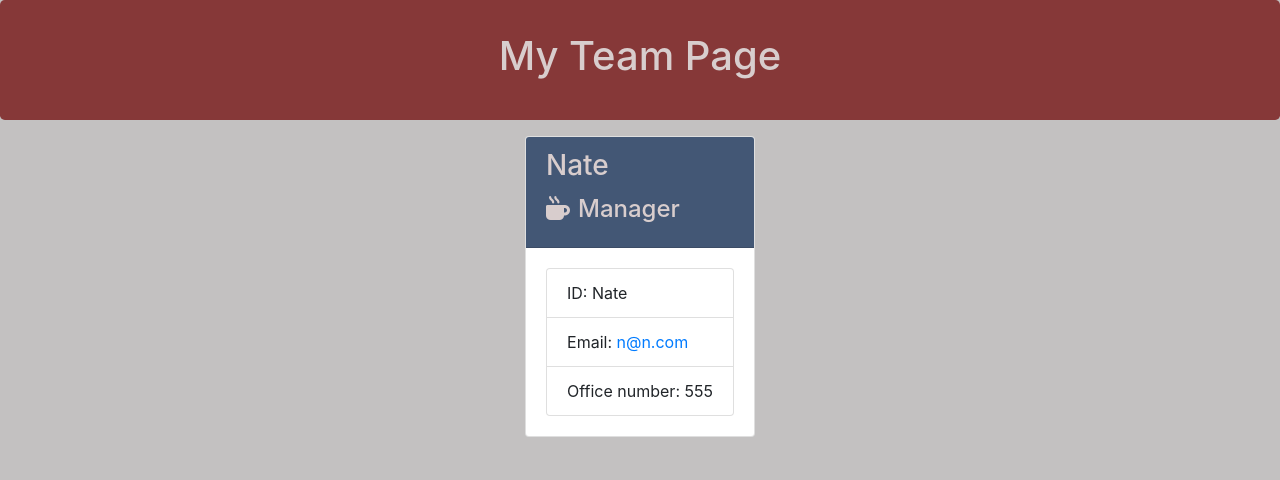
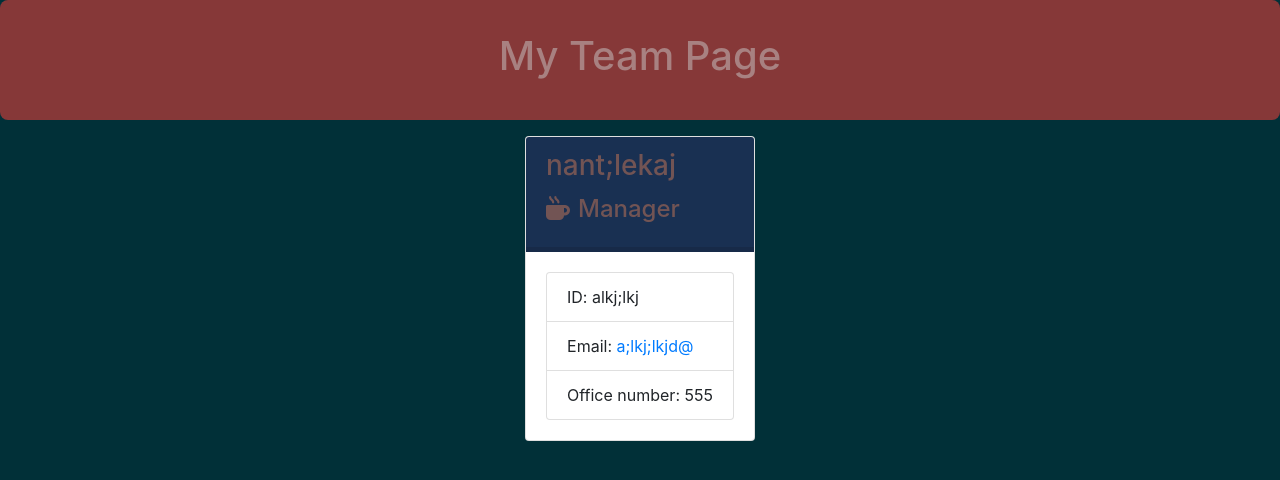
Before and after one commit to Elipticblock5/hw10teamProfile, a website: page htmloutputs/testoutput.html in a window 1280 px wide. Drawn offline with nearby package versions, Linux system fonts and the light colour scheme; files that its build step writes are made by us from their sources.

Commit message:
minor styling change

```diff
--- a/htmloutputs/testoutput.html
+++ b/htmloutputs/testoutput.html
@@ -26,13 +26,13 @@
             <div class="team-area col-12 d-flex justify-content-center">
                 <div class="card employee-card">
     <div class="card-header">
-        <h3 class="card-title">Nate</h3>
+        <h3 class="card-title">nant;lekaj</h3>
         <h4 class="card-title"><i class="fas fa-mug-hot mr-2"></i>Manager</h4>
     </div>
     <div class="card-body">
         <ul class="list-group">
-            <li class="list-group-item">ID: Nate</li>
-            <li class="list-group-item">Email: <a href="mailto:n@n.com">n@n.com</a></li>
+            <li class="list-group-item">ID: alkj;lkj</li>
+            <li class="list-group-item">Email: <a href="mailto:a;lkj;lkjd@">a;lkj;lkjd@</a></li>
             <li class="list-group-item">Office number: 555</li>
         </ul>
     </div>
```
Also changed, not shown: dist/style.css.
